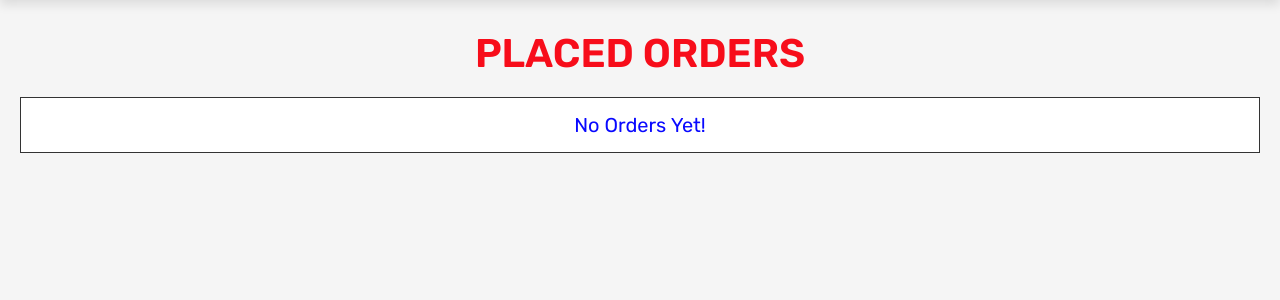
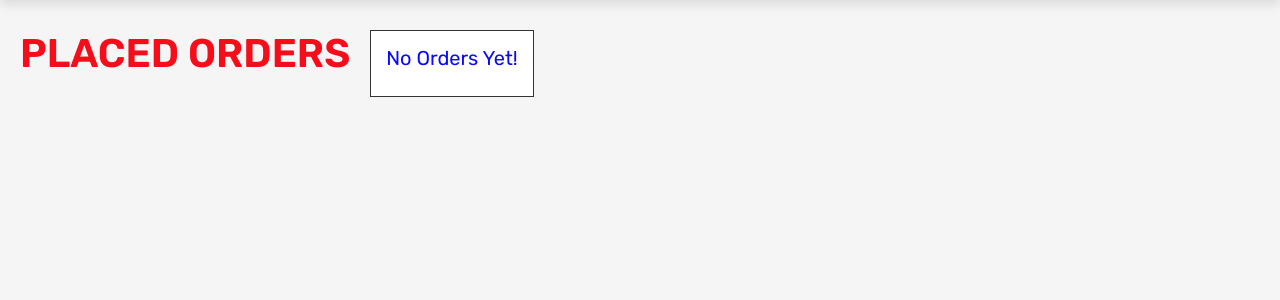
Before and after one commit to tebaarekshemsu/Online-Book-Store-Using-PHP, a PHP site: page /admin_orders.php in a window 1280 px wide. Shown: the part 69-369 px from the top of the page. Run offline with PHP 8.4, Linux system fonts and the light colour scheme; the visitor is signed in with stand-in values (Sample User, id 1); data that the repository does not hold is empty.

Commit message:
added some styling

```diff
--- a/admin_orders.php
+++ b/admin_orders.php
@@ -43,9 +43,24 @@ if (isset($_GET['delete'])) {
     <!-- Leaflet CSS -->
     <link rel="stylesheet" href="https://unpkg.com/leaflet/dist/leaflet.css" />
     <style>
+        .orders {
+            display: flex;
+            flex-wrap: wrap;
+            gap: 20px;
+            max-height: 80vh; /* Set maximum height */
+            overflow-y: auto; /* Allow vertical overflow */
+        }
+
+        .box-container {
+            flex: 1 1 300px; /* Flex properties for each box */
+        }
+
+        .box {
+            /* Your existing styles */
+        }
+
         .map-container {
-            height: 400px;
-            margin-bottom: 20px;
+            height: 200px; /* Adjust map height as needed */
         }
     </style>
 </head>
@@ -64,14 +79,13 @@ if (isset($_GET['delete'])) {
         if (mysqli_num_rows($select_orders) > 0) {
             while ($fetch_orders = mysqli_fetch_assoc($select_orders)) {
         ?>
+                <div class="box-container">
+                    <div class="box">
                         <div>
                             <h2>Order ID: <?php echo $fetch_orders['id']; ?></h2>
-                    <div id="map_<?php echo $fetch_orders['id']; ?>"></div>
+                            <div id="map_<?php echo $fetch_orders['id']; ?>" class="map-container"></div>
                             <!-- Deliver Order Button -->
                         </div>
-                <div class="box-container">
-                    <div class="box">
-                    <div id="map_<?php echo $fetch_orders['id']; ?>"></div>
                         <p> User ID: <span><?php echo $fetch_orders['user_id']; ?></span> </p>
                         <p> Placed on: <span><?php echo $fetch_orders['placed_on']; ?></span> </p>
                         <p> Name: <span><?php echo $fetch_orders['name']; ?></span> </p>
@@ -89,8 +103,7 @@ if (isset($_GET['delete'])) {
                                 <option value="completed">Completed</option>
                             </select>
                             <input type="submit" value="Update" name="update_order" class="option-btn">
-                            <a href="admin_orders.php?delete=<?php echo $fetch_orders['id']; ?>"
-                                onclick="return confirm('Delete this order?');" class="delete-btn">Delete</a>
+                            <a href="admin_orders.php?delete=<?php echo $fetch_orders['id']; ?>" onclick="return confirm('Delete this order?');" class="delete-btn">Delete</a>
                         </form>
                         <button><a href="live_map.php?lat=<?php echo $fetch_orders['latitude']; ?>&lng=<?php echo $fetch_orders['longitude']; ?>" class="deliver-btn">Deliver Order</a></button>
                     </div>
```
Lines whose indentation alone changed are shown as unchanged.
